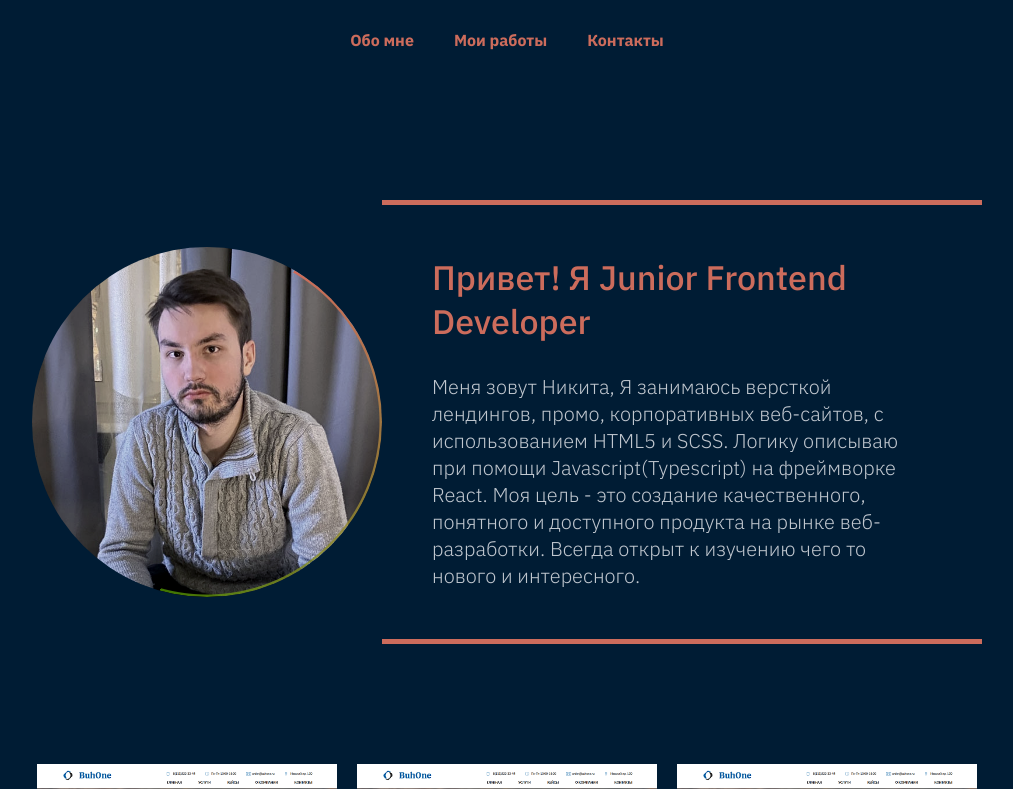
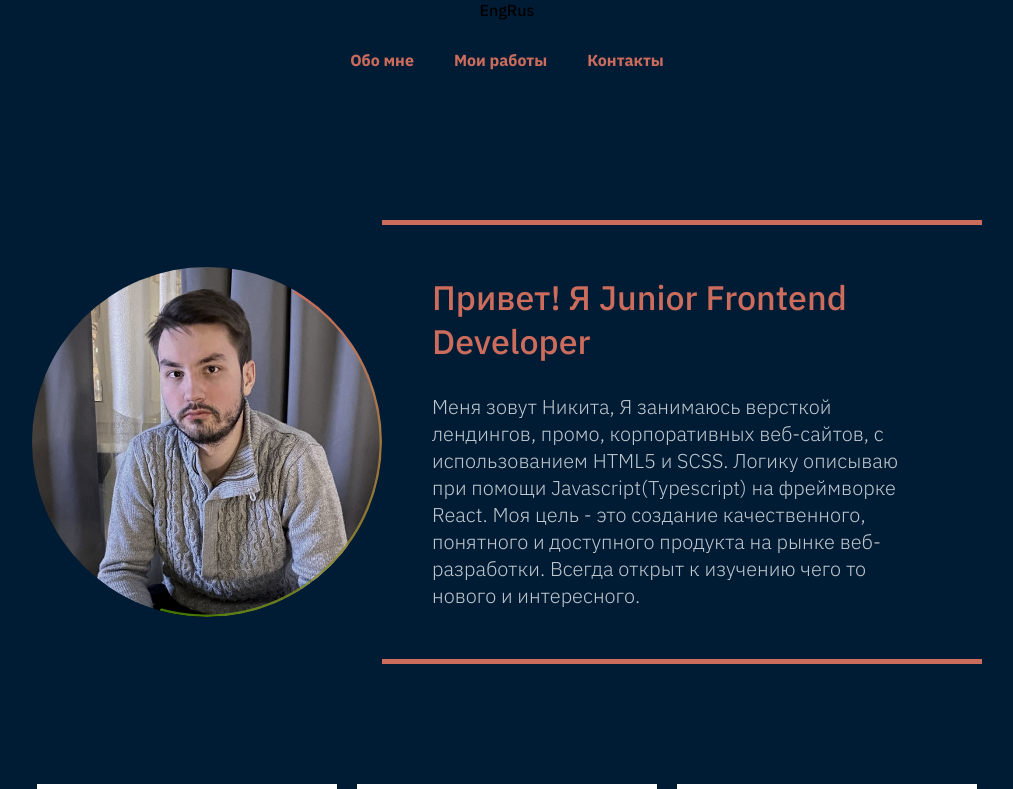
Before and after one commit to Fjornir/sn-portfolio, a React (Create React App) app: page / in a window 1280 px wide. Shown: the top 789 px of the page, without its empty margins (133-1146 px from the left). Built offline with nearby package versions, Linux system fonts and the light colour scheme.

Commit message:
Language changer component created

```diff
--- a/src/components/Language.tsx
+++ b/src/components/Language.tsx
@@ -1,5 +1,10 @@
 function Language() {
-
+  return (
+    <div>
+      <button>Eng</button>
+      <button>Rus</button>
+    </div>
+  );
 }
 
 export default Language;
--- a/src/components/Main.tsx
+++ b/src/components/Main.tsx
@@ -5,11 +5,14 @@ import Contacts from "./Contacts";
 import '../style/index.scss';
 import Skills from "./Skills";
 import Language from "./Language";
+import { useState } from "react";
 
 function Main() {
+  //const {language, setLanguage} = useState("english")
+
   return (
     <main className="page">
-      <Language></Language>
+      <Language ></Language>
       <Header></Header>
       <Description></Description>
       <Works></Works>
```
